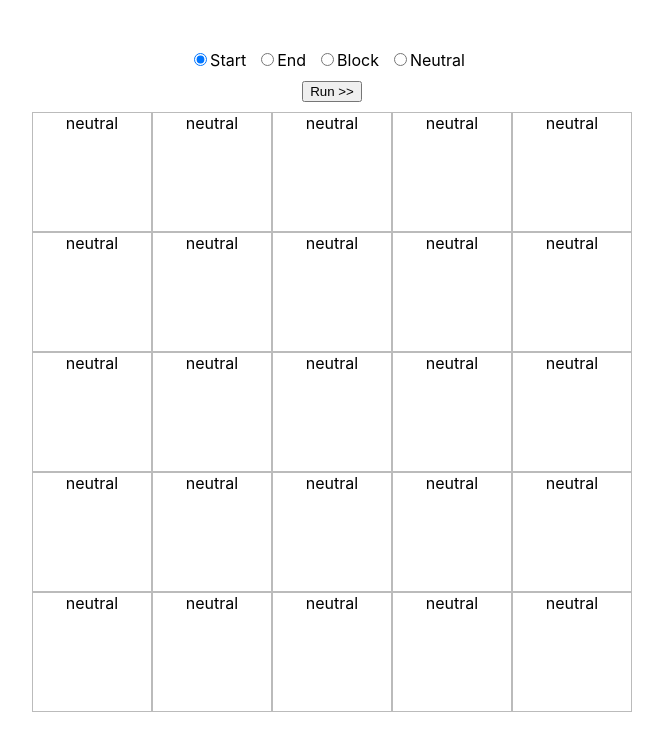
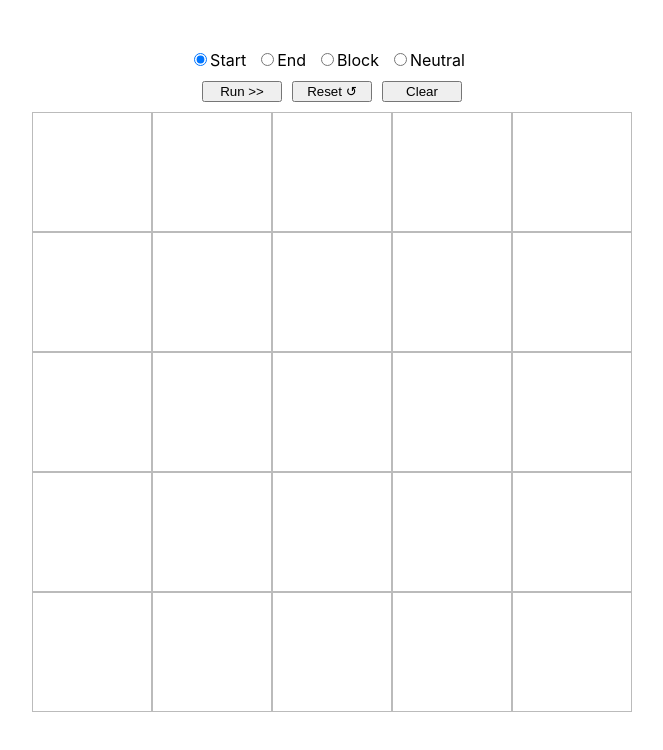
Before and after one commit to markandmarkup/pathfinding, a React (Create React App) app: page / in a window 1280 px wide. Shown: the top 750 px of the page, without its empty margins (308-971 px from the left). Built offline with nearby package versions, Linux system fonts and the light colour scheme.

Commit message:
FE improvements. Added Reset and Clear buttons

```diff
--- a/src/Pathfinder/GridContainer/GridSquare/GridSquare.css
+++ b/src/Pathfinder/GridContainer/GridSquare/GridSquare.css
@@ -1,6 +1,9 @@
 .gridSquare {
     background-color: #fff;
     border: 1px solid #bbb;
+    display: flex;
+    align-items: center;
+    justify-content: center;
 }
 
 .start {
@@ -14,12 +17,17 @@
 .block {
     background-color: #5e5e5e;
     color: #fff;
+    font-size: 1.5em;
 }
 
 .pathUp, .pathRight, .pathDown, .pathLeft {
     background-color: #96b3e7;
+    font-size: 2em;
+    font-weight: bold;
 }
 
 .deadEnd {
     background-color: #dc143c;
+    font-size: 2em;
+    font-weight: bold;
 }
--- a/src/Pathfinder/GridContainer/GridSquare/GridSquare.tsx
+++ b/src/Pathfinder/GridContainer/GridSquare/GridSquare.tsx
@@ -17,6 +17,18 @@ export default class GridSquare extends React.Component<GridSquareProps>
         "index": this.props.index
     }
 
+    translateBlockType = {
+        "neutral"   : "",
+        "start"     : "Start",
+        "end"       : "End",
+        "block"     : "X",
+        "pathUp"    : "&#8679;",
+        "pathRight" : "&#8680;",
+        "pathDown"  : "&#8681;",
+        "pathLeft"  : "&#8678;",
+        "deadEnd"   : "&#8856;"
+    }
+
     componentDidUpdate(prevProps) {
         if (this.props.blockType !== prevProps.blockType) {
             this.setState({
@@ -29,8 +41,8 @@ export default class GridSquare extends React.Component<GridSquareProps>
         return (
             <div className={`gridSquare ${this.state.blockType}`}
                 style={{width: this.props.size + "px", height: this.props.size + "px"}}
-                onClick={() => this.props.handleClick(this.state.index)}>
-                    { this.state.blockType }
+                onClick={() => this.props.handleClick(this.state.index)}
+                dangerouslySetInnerHTML={{__html: this.translateBlockType[`${this.state.blockType}`]}}>
             </div>
         )
     }
--- a/src/Pathfinder/Pathfinder.css
+++ b/src/Pathfinder/Pathfinder.css
@@ -16,6 +16,13 @@
   margin: 0 10px 10px;
 }
 
+.runControls button {
+  display: inline-block;
+  height: 1.6em;
+  width: 80px;
+  margin: 0 5px;
+}
+
 .userMessage {
   margin: 10px;
   color: #dc143c;
--- a/src/Pathfinder/Pathfinder.tsx
+++ b/src/Pathfinder/Pathfinder.tsx
@@ -8,6 +8,7 @@ interface PathfinderState {
   rows: number;
   gridBuildMode: string;
   gridArray: Array<string>;
+  pathfinderInputGrid: Array<string>;
   userMessage: string;
 }
 
@@ -25,6 +26,7 @@ class Pathfinder extends React.Component<{}, PathfinderState>
         "rows": rows,
         "gridArray": gridArray,
         "gridBuildMode": "start",
+        "pathfinderInputGrid": [],
         "userMessage": ""
     }
 }
@@ -51,6 +53,22 @@ class Pathfinder extends React.Component<{}, PathfinderState>
     });
   }
 
+  clearGrid = () : void => {
+    this.setState({
+      gridArray: new Array(this.state.cols * this.state.rows).fill('neutral')
+    });
+    return;
+  }
+
+  resetGrid = () : void => {
+    if (this.state.pathfinderInputGrid.length === this.state.cols * this.state.rows) {
+      this.setState({
+        gridArray: this.state.pathfinderInputGrid
+      });
+    }
+    return;
+  }
+
   runPathfinder = (gridArray: Array<string>) : void => {
     if (gridArray.length !== this.state.rows * this.state.cols) {
       this.setState({
@@ -68,13 +86,13 @@ class Pathfinder extends React.Component<{}, PathfinderState>
 
     const start = indexToXYArray(gridArray.indexOf("start"), this.state.cols);
     const end = indexToXYArray(gridArray.indexOf("end"), this.state.cols);
-    let pathFinderResult = [];
 
-    gridArray = convertArrayTo2D(gridArray, this.state.cols, this.state.rows);
-    pathFinderResult = pathfinder1(gridArray, start, end);
-    pathFinderResult = convertArrayTo1D(pathFinderResult);
+    const gridArray2d = convertArrayTo2D(gridArray, this.state.cols, this.state.rows);
+    const pathFinderResult2d = pathfinder1(gridArray2d, start, end);
+    const pathFinderResult = convertArrayTo1D(pathFinderResult2d);
 
     this.setState({
+      pathfinderInputGrid: gridArray,
       gridArray: pathFinderResult,
       userMessage: ""
     })
@@ -97,6 +115,8 @@ class Pathfinder extends React.Component<{}, PathfinderState>
 
         <div className="runControls">
           <button type="button" onClick={ ()=> this.runPathfinder(this.state.gridArray) }>Run &gt;&gt;</button>
+          <button type="button" onClick={ ()=> this.resetGrid() }>Reset &#8634;</button>
+          <button type="button" onClick={ ()=> this.clearGrid() }>Clear</button>
         </div>
 
         <div className="userMessage">{ this.state.userMessage }</div>
```
